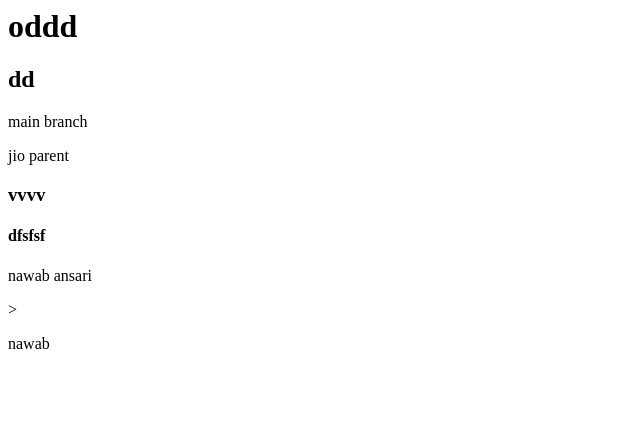
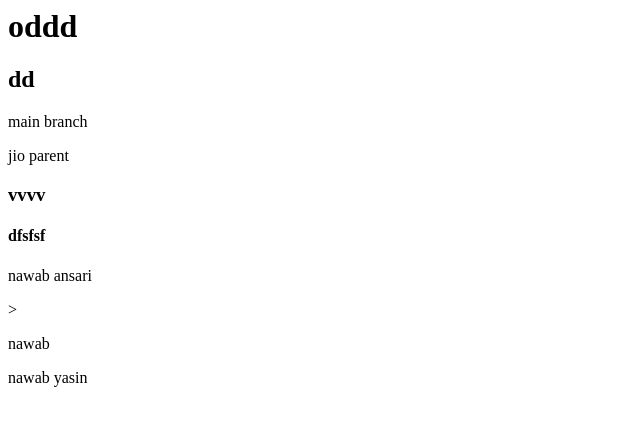
Before and after one commit to Nawab1/beggin, a plain HTML site: page index.html in a window 1280 px wide. Shown: the full height of the page, 0-640 px from the left. Drawn offline with Linux system fonts and the light colour scheme.

Commit message:
added nawab yasin

```diff
--- a/index.html
+++ b/index.html
@@ -13,3 +13,4 @@
 
 
 <p>nawab</p>
+<p>nawab yasin</p>
```
